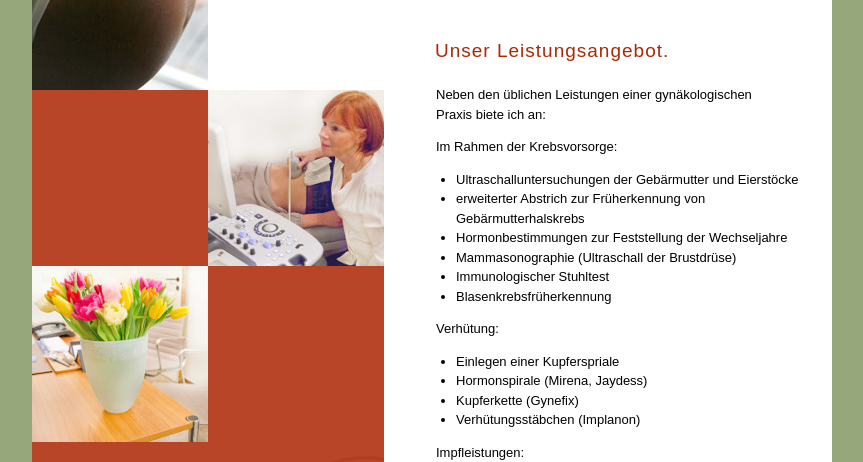
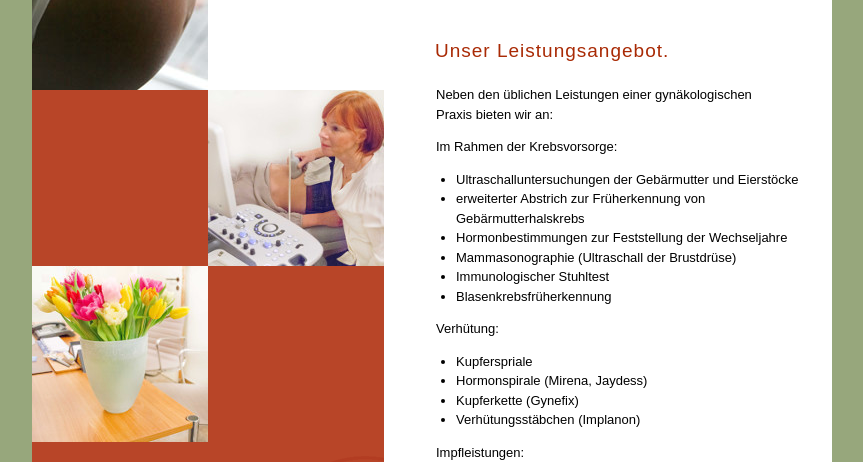
Before and after one commit to drmonikaburger/drmonikaburger.github.com, a Jekyll site: the page built from leistungen.html, in a window 1280 px wide. Shown: the part 178-640 px from the top of the page, without its empty margins (208-1071 px from the left). Built offline with Jekyll 4.4.1, drawn with Linux system fonts in a browser that asks for light colours.

Commit message:
kleine textaenderungen

```diff
--- a/leistungen.html
+++ b/leistungen.html
@@ -8,7 +8,7 @@ h1: "Unser Leistungsangebot."
 show_address: true
 ---
 
-<p>Neben den üblichen Leistungen einer gynäkologischen Praxis biete ich an:</p>
+<p>Neben den üblichen Leistungen einer gynäkologischen Praxis bieten wir an:</p>
 
 <p>Im Rahmen der Krebsvorsorge:</p>
 
@@ -24,7 +24,7 @@ show_address: true
 <p>Verhütung:</p>
 
 <ul>
-	<li>Einlegen einer Kupferspriale</li>
+	<li>Kupferspriale</li>
 	<li>Hormonspirale (Mirena, Jaydess)
 	<li>Kupferkette (Gynefix)</li>
 	<li>Verhütungsstäbchen (Implanon)</li>
```
